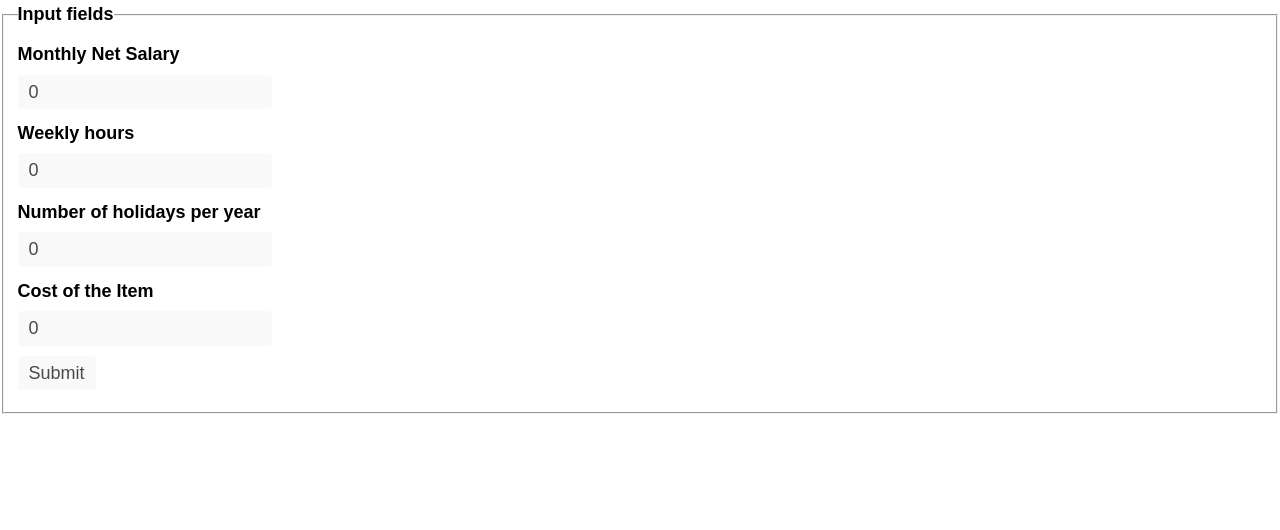
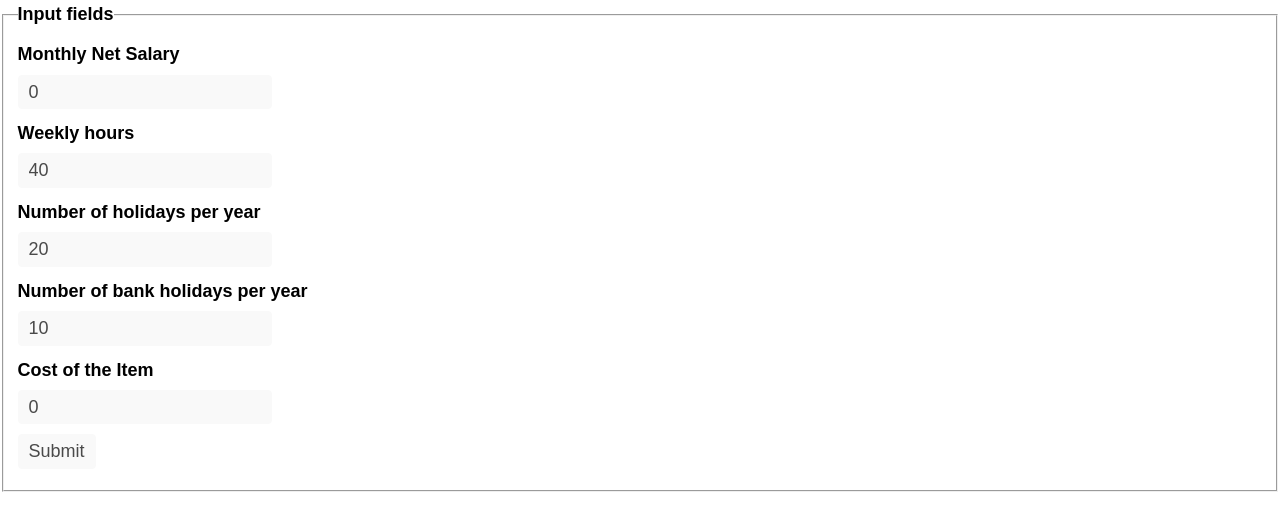
Before and after one commit to akmur/timeworth, a React (Vite) app: page / in a window 1280 px wide. Shown: the top 530 px of the page. Built offline with nearby package versions, Linux system fonts and the light colour scheme; a web font is replaced by a local one.

Commit message:
adding some checks

```diff
--- a/src/App.js
+++ b/src/App.js
@@ -19,21 +19,28 @@ class App extends React.Component {
     // get data from all state fields
     const weeklyHours = this.state.weeklyHours
     const holidays = this.state.holidays
+    const bankHolidays = this.state.bankHolidays
     const monthlyIncome = this.state.monthlyIncome
     const itemCost = this.state.itemCost
 
     // calculate
-    const actualMonthlyWorkedDays = (5 * 52 - 10 - holidays) / 12 // 19,1
-    const hoursInAMonth = (weeklyHours / 5) * actualMonthlyWorkedDays // 153
-    const minutesInAMonth = hoursInAMonth * 60 // 9180
-    const realPayPerMinute = monthlyIncome / minutesInAMonth // 0,32
-    const roundedPayPerMinute = realPayPerMinute.toFixed(3) // 0,327 > pay per minute
-    const costinMinutes = Math.floor(itemCost / roundedPayPerMinute) // 91
+    const actualMonthlyWorkedDays = (5 * 52 - bankHolidays - holidays) / 10
+    const hoursInAMonth = (weeklyHours / 5) * actualMonthlyWorkedDays
+    const minutesInAMonth = hoursInAMonth * 60
+    const realPayPerMinute = monthlyIncome / minutesInAMonth
+    const roundedPayPerMinute = realPayPerMinute.toFixed(3)
+    const costinMinutes = Math.floor(itemCost / roundedPayPerMinute)
 
     const totalHours = Math.floor(costinMinutes / 60)
     const totalMinutes = costinMinutes % 60
 
-    const result = `${totalHours} hour(s) and ${totalMinutes} minutes`
+    let result
+
+    if (costinMinutes) {
+      result = `${totalHours} hour(s) and ${totalMinutes} minutes`
+    } else {
+      result = 'Please enter valid values'
+    }
 
     // show
     this.setState({
@@ -51,6 +58,7 @@ class App extends React.Component {
         <Form
           monthlyIncome={this.state.monthlyIncome}
           holidays={this.state.holidays}
+          bankHolidays={this.state.bankHolidays}
           weeklyHours={this.state.weeklyHours}
           handleChange={this.handleChange}
           handleSubmit={this.handleSubmit}
--- a/src/components/Form.js
+++ b/src/components/Form.js
@@ -47,6 +47,18 @@ class Form extends React.Component {
               />
             </div>
             <div>
+              <label htmlFor="bankHolidays">
+                Number of bank holidays per year
+              </label>{' '}
+              <input
+                id="bankHolidays"
+                placeholder="Number of bank holidays"
+                type="text"
+                defaultValue={this.props.bankHolidays}
+                onChange={this.handleChange}
+              />
+            </div>
+            <div>
               <label htmlFor="itemCost">Cost of the Item</label>{' '}
               <input
                 id="itemCost"
--- a/src/helpers/getStateFromStorage.js
+++ b/src/helpers/getStateFromStorage.js
@@ -1,12 +1,31 @@
 function retrieveData(key) {
-  return localStorage.getItem(key) ? localStorage.getItem(key) : 0
+  let defaultValue
+
+  switch (key) {
+    case 'weeklyHours':
+      defaultValue = 40
+      break
+    case 'monthlyIncome':
+      defaultValue = 0
+      break
+    case 'holidays':
+      defaultValue = 20
+      break
+    case 'bankHolidays':
+      defaultValue = 10
+      break
+    default:
+      break
+  }
+  return localStorage.getItem(key) ? localStorage.getItem(key) : defaultValue
 }
 
 export default function() {
   const localStorageState = {
     weeklyHours: retrieveData('weeklyHours'),
     monthlyIncome: retrieveData('monthlyIncome'),
-    holidays: retrieveData('holidays')
+    holidays: retrieveData('holidays'),
+    bankHolidays: retrieveData('bankHolidays')
   }
 
   return localStorageState
```
